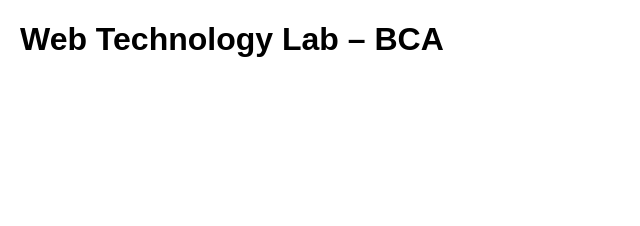
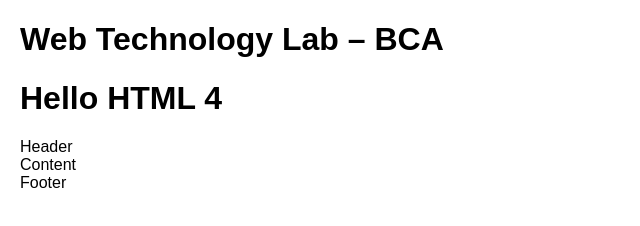
Before and after one commit to sauravdhakal-11/web-technology-bca-lab, a plain HTML site: page lab-1/q2-htmlstructure/index.html in a window 1280 px wide. Shown: the whole page, without its empty margins (0-640 px from the left). Drawn offline with Linux system fonts and the light colour scheme.

Commit message:
Update index.html

```diff
--- a/lab-1/q2-htmlstructure/index.html
+++ b/lab-1/q2-htmlstructure/index.html
@@ -5,8 +5,25 @@
     <link rel="stylesheet" href="style.css">
 </head>
 <body>
+<h1>Web Technology Lab – BCA</h1>
+<!-- HTML 4 -->
+<html>
+<head><title>HTML 4</title></head>
+<body>
+<h1>Hello HTML 4</h1>
+</body>
+</html>
 
-<h1>Web Technology Lab – BCA</h1>
+<!-- HTML 5 -->
+<!DOCTYPE html>
+<html>
+<head><title>HTML 5</title></head>
+<body>
+<header>Header</header>
+<section>Content</section>
+<footer>Footer</footer>
+</body>
+</html>
 
 </body>
 </html>
```
